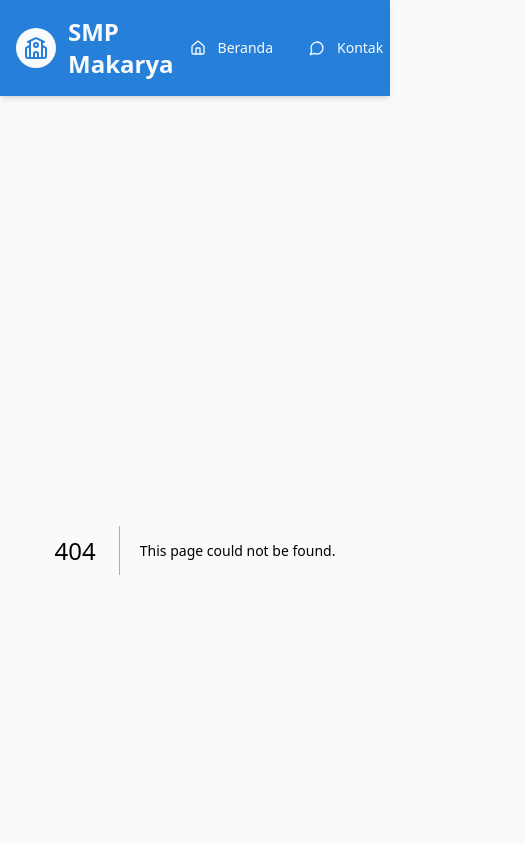
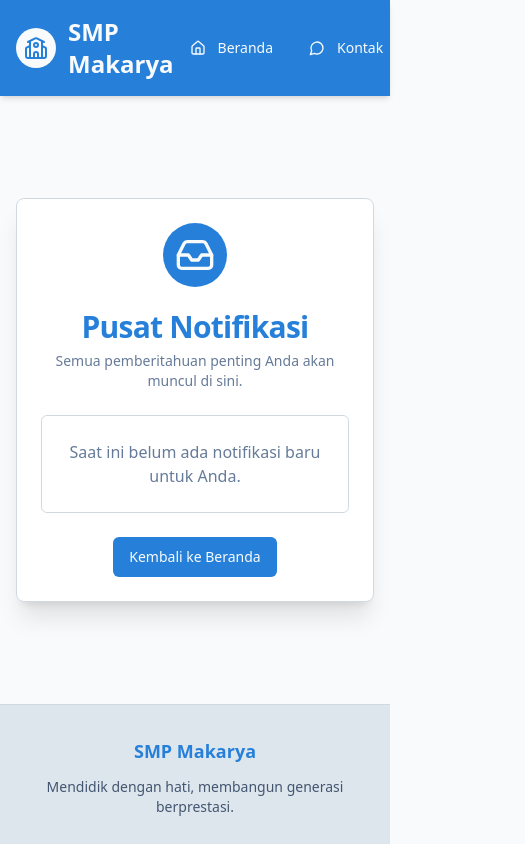
Before and after one commit to vjdevelopervj/ppbd-smp-makarya, a Next.js app: page /notifikasi in a window 390 px wide. Before the commit this address had no page. Shown: the top 844 px of the page, 525 px wide, since content can reach past the window. Built offline with nearby package versions, Linux system fonts and the light colour scheme.

Commit message:
buat mail terletak di hamburger section dan terlihat seperti mrnu kontak dan beranda

```diff
--- /dev/null
+++ b/src/app/notifikasi/page.tsx
@@ -0,0 +1,33 @@
+
+'use client';
+
+import { Card, CardContent, CardDescription, CardHeader, CardTitle } from '@/components/ui/card';
+import { Button } from '@/components/ui/button';
+import { Inbox } from 'lucide-react';
+import Link from 'next/link';
+
+export default function NotificationPage() {
+  return (
+    <div className="flex justify-center items-center min-h-[calc(100vh-300px)] py-12">
+      <Card className="w-full max-w-lg text-center shadow-xl animate-fade-in-up">
+        <CardHeader>
+          <div className="mx-auto flex h-16 w-16 items-center justify-center rounded-full bg-primary mb-4">
+            <Inbox className="h-10 w-10 text-primary-foreground" />
+          </div>
+          <CardTitle className="text-3xl font-bold text-primary">Pusat Notifikasi</CardTitle>
+          <CardDescription className="text-muted-foreground">
+            Semua pemberitahuan penting Anda akan muncul di sini.
+          </CardDescription>
+        </CardHeader>
+        <CardContent className="space-y-6">
+          <div className="p-6 border rounded-md bg-card">
+            <p className="text-muted-foreground">Saat ini belum ada notifikasi baru untuk Anda.</p>
+          </div>
+          <Button asChild className="mt-6 bg-primary hover:bg-primary/90 text-primary-foreground">
+            <Link href="/">Kembali ke Beranda</Link>
+          </Button>
+        </CardContent>
+      </Card>
+    </div>
+  );
+}
--- a/src/components/layout/header.tsx
+++ b/src/components/layout/header.tsx
@@ -3,7 +3,7 @@
 
 import Image from 'next/image';
 import Link from 'next/link';
-import { School, Home, UserPlus, MessageCircle, LogIn, LogOut, UserCircle, LayoutDashboard } from 'lucide-react';
+import { School, Home, UserPlus, MessageCircle, LogIn, LogOut, UserCircle, LayoutDashboard, Mail } from 'lucide-react';
 import { Button } from '@/components/ui/button';
 import { useEffect, useState } from 'react';
 import { useRouter } from 'next/navigation';
@@ -93,6 +93,12 @@ export default function Header() {
               <span className="text-sm sm:text-base">Kontak</span>
             </Link>
           </Button>
+          <Button variant="ghost" asChild className="text-primary-foreground hover:bg-primary/80 hover:text-primary-foreground">
+            <Link href="/notifikasi" className="flex items-center">
+              <Mail className="mr-1 sm:mr-2 h-4 w-4" />
+              <span className="text-sm sm:text-base">Notifikasi</span>
+            </Link>
+          </Button>
 
           {isUserSignedIn ? (
             <DropdownMenu>
```
